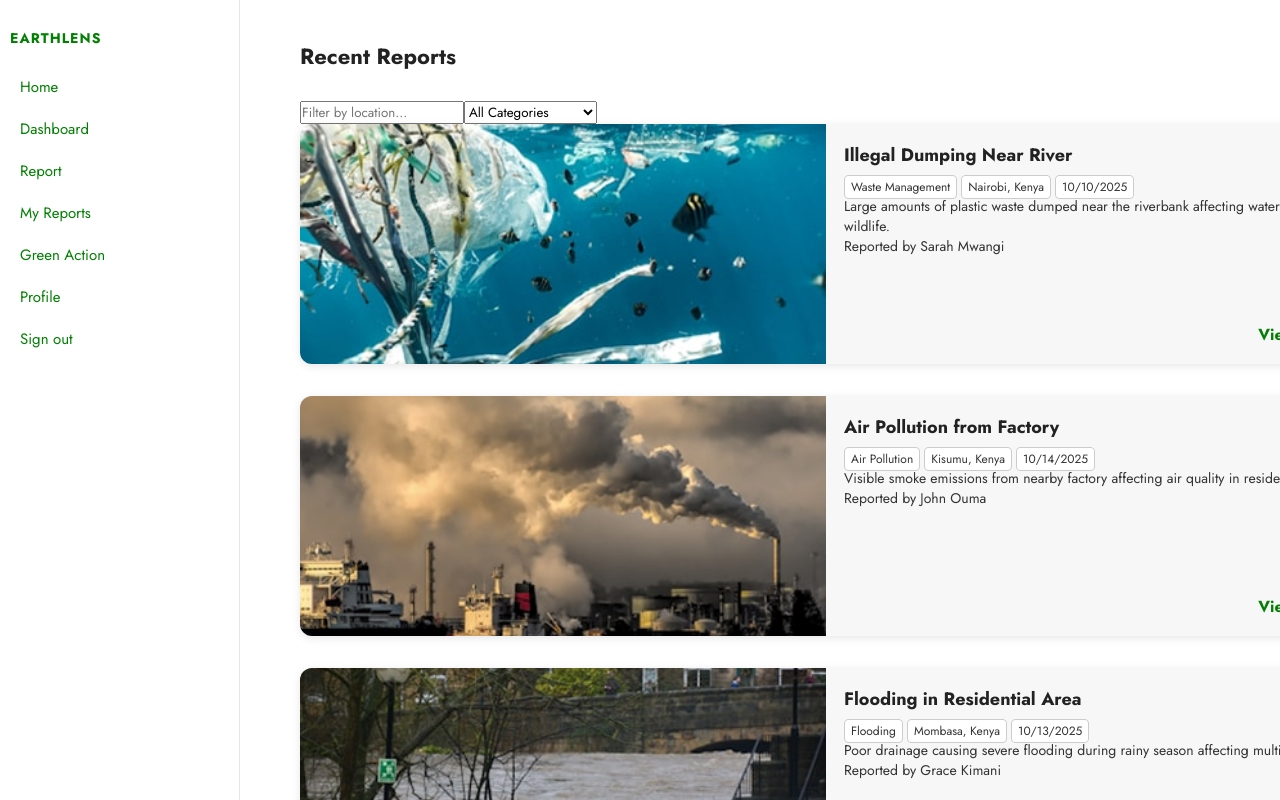
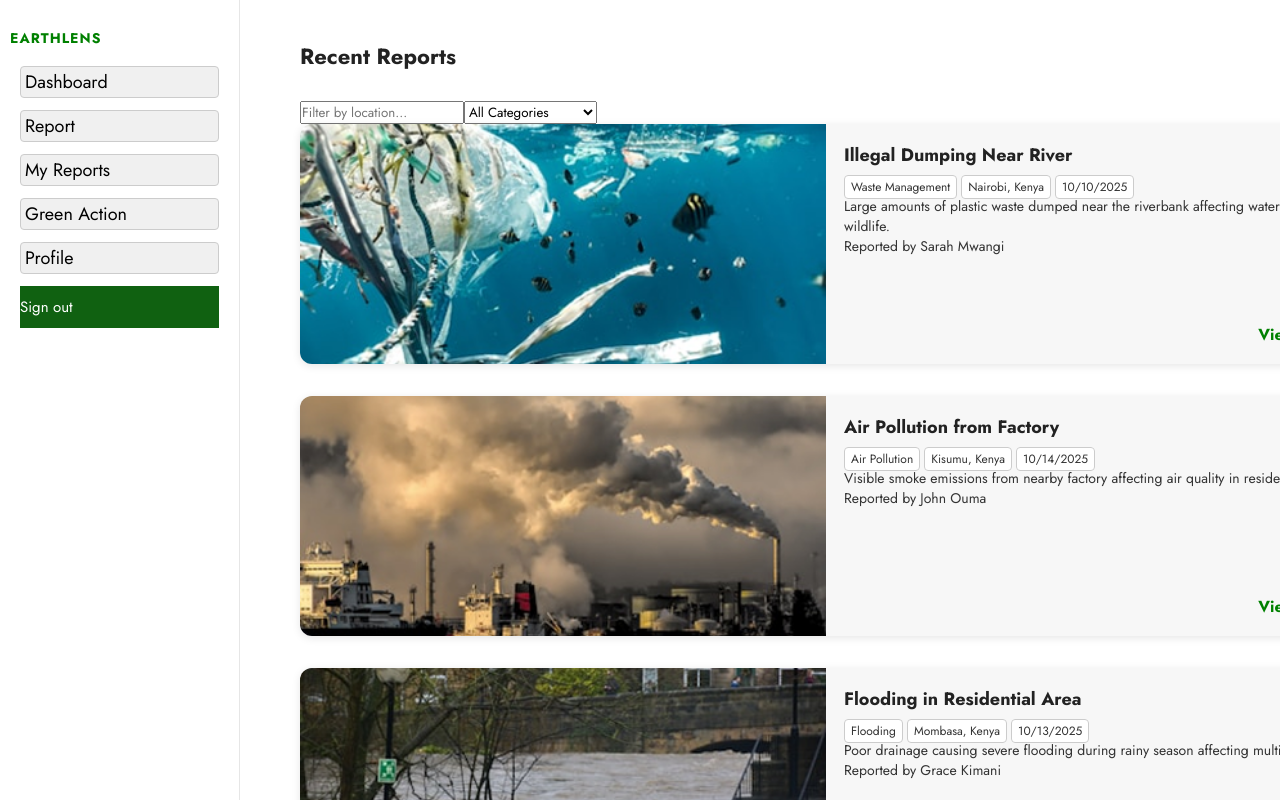
Before and after one commit to art-Mohal-ab/EarthLens, a React (Vite) app in the folder Client/: page /dashboard in a window 1280 px wide. Shown: the top 800 px of the page. Built offline with nearby package versions, Linux system fonts and the light colour scheme.

Commit message:
Remove Home button from dashboard sidebar and style remaining buttons

```diff
--- a/Client/src/pages/Dashboard.jsx
+++ b/Client/src/pages/Dashboard.jsx
@@ -119,10 +119,6 @@
     setSelectedReport(null);
   };
 
-  const handleHome = () => {
-    navigate("/");
-  };
-
   const handleDashboard = () => {
     navigate("/dashboard");
   };
@@ -152,13 +148,12 @@
     <div className="dashboard">
       <aside className="sidebar">
         <div className="logo">EARTHLENS</div>
-        <button onClick={handleHome}>Home</button>
-        <button onClick={handleDashboard}>Dashboard</button>
-        <button onClick={handleReport}>Report</button>
-        <button onClick={handleMyReports}>My Reports</button>
-        <button onClick={handleGreenAction}>Green Action</button>
-        <button onClick={handleProfile}>Profile</button>
-        <button onClick={handleSignOut}>Sign out</button>
+        <button onClick={handleDashboard} className="sidebar-btn">Dashboard</button>
+        <button onClick={handleReport} className="sidebar-btn">Report</button>
+        <button onClick={handleMyReports} className="sidebar-btn">My Reports</button>
+        <button onClick={handleGreenAction} className="sidebar-btn">Green Action</button>
+        <button onClick={handleProfile} className="sidebar-btn">Profile</button>
+        <button onClick={handleSignOut} className="sign-out-btn">Sign out</button>
       </aside>
 
       <main className="main">
--- a/Client/src/styles/Dashboard.css
+++ b/Client/src/styles/Dashboard.css
@@ -37,20 +37,21 @@
   font-size: 14px;
 }
 
-.sidebar button {
-  display: block;
+.sidebar .sidebar-btn {
+  font-size: 18px;
+  margin-bottom: 12px;
+  padding: 2px 4px;
+  background-color: #f0f0f0;
+  border: 1px solid #ccc;
+  border-radius: 4px;
+  color: #000;
+  cursor: pointer;
   width: 100%;
-  background: none;
-  border: none;
-  color: var(--green);
-  text-align: left;
-  padding: 10px 0;
-  cursor: pointer;
-  font-size: 15px;
 }
 
-.sidebar button:hover {
-  text-decoration: underline;
+.sidebar .sign-out-btn {
+  background-color: #106111;
+  color: #fff;
 }
 
 .main {
```
Also changed, not shown: 1 other file (tests, documents, lock files or other folders).
